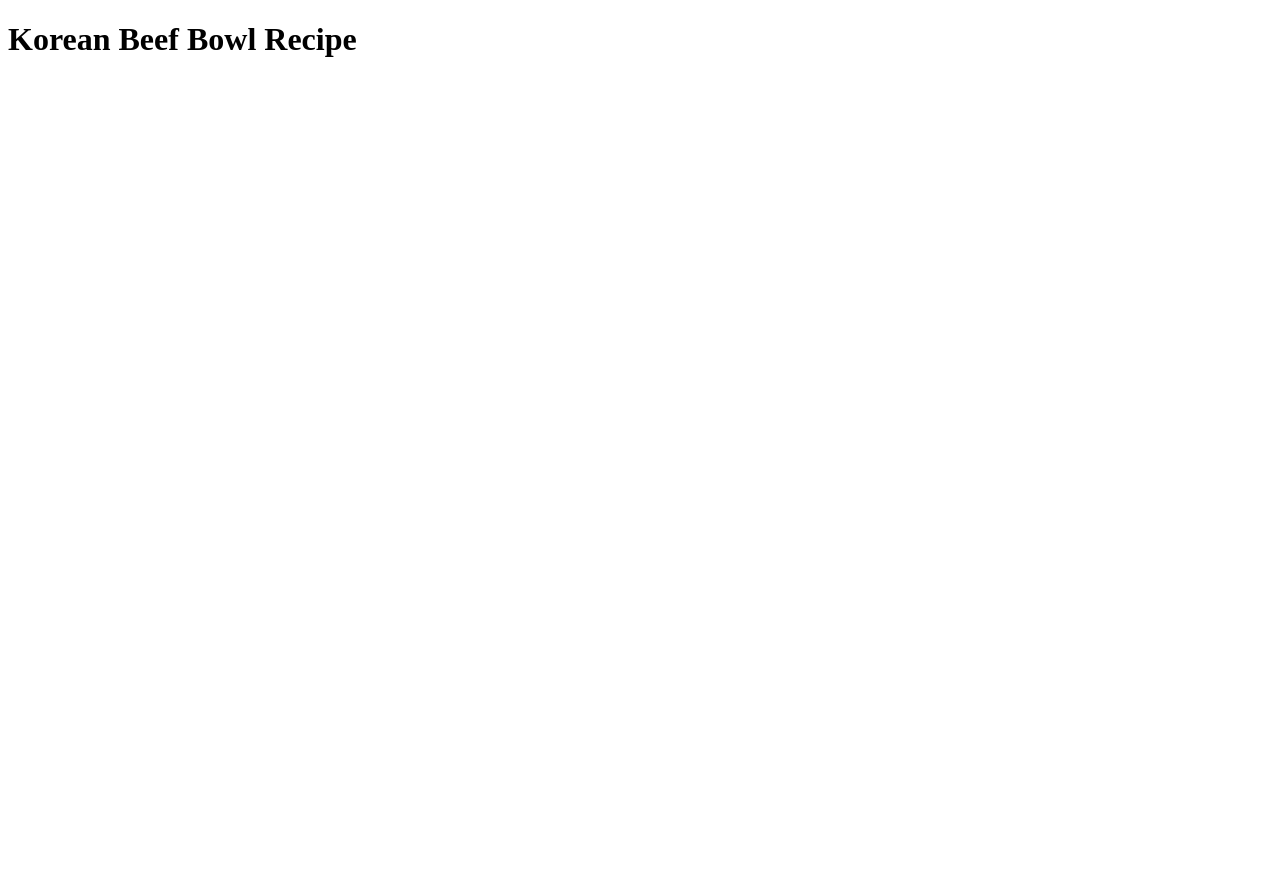
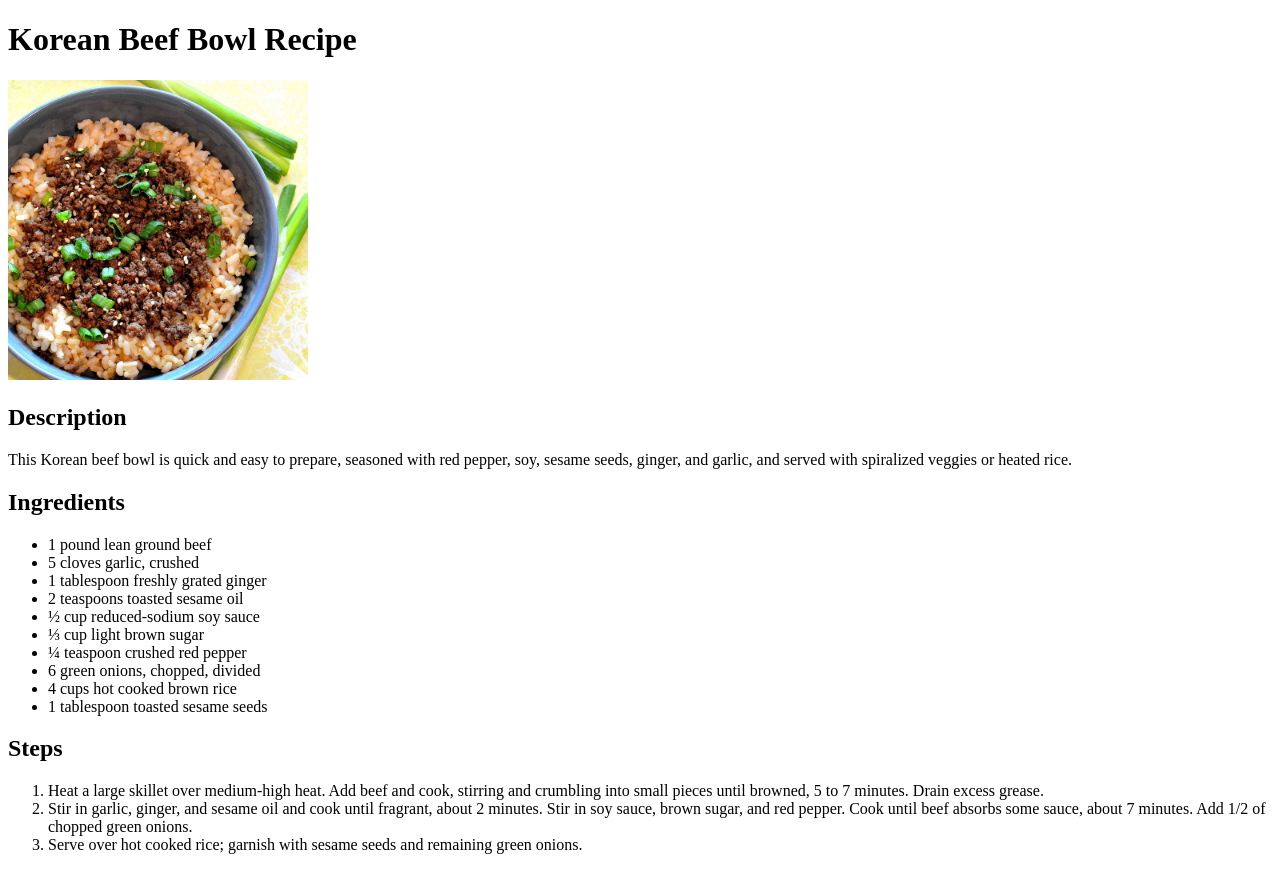
Before and after one commit to KeigeeDev/odin-recipes, a plain HTML site: page recipes/beef-bowl.html in a window 1280 px wide. Before the commit the page ends 800 px from the top, so only its background shows below. Drawn offline with Linux system fonts and the light colour scheme.

Commit message:
Beef Bowl Recipe Content
Add image folder and images for recipe content. Add description, ingredients, and steps in beef-bowl.html

```diff
--- a/recipes/beef-bowl.html
+++ b/recipes/beef-bowl.html
@@ -6,5 +6,27 @@
 </head>
 <body>
     <h1>Korean Beef Bowl Recipe</h1>
+    <img src="../images/korean-bowl.jpg" alt="Korean Beef Bowl" height="300" width="300">
+    <h2>Description</h2>
+        <p>This Korean beef bowl is quick and easy to prepare, seasoned with red pepper, soy, sesame seeds, ginger, and garlic, and served with spiralized veggies or heated rice.</p>
+    <h2>Ingredients</h2>
+        <ul>
+            <li>1 pound lean ground beef</li>
+            <li>5 cloves garlic, crushed</li>
+            <li>1 tablespoon freshly grated ginger</li>
+            <li>2 teaspoons toasted sesame oil</li>
+            <li>½ cup reduced-sodium soy sauce</li>
+            <li>⅓ cup light brown sugar</li>
+            <li>¼ teaspoon crushed red pepper</li>
+            <li>6 green onions, chopped, divided</li>
+            <li>4 cups hot cooked brown rice</li>
+            <li>1 tablespoon toasted sesame seeds</li>
+        </ul>
+    <h2>Steps</h2>
+        <ol>
+            <li>Heat a large skillet over medium-high heat. Add beef and cook, stirring and crumbling into small pieces until browned, 5 to 7 minutes. Drain excess grease.</li>
+            <li>Stir in garlic, ginger, and sesame oil and cook until fragrant, about 2 minutes. Stir in soy sauce, brown sugar, and red pepper. Cook until beef absorbs some sauce, about 7 minutes. Add 1/2 of chopped green onions.</li>
+            <li>Serve over hot cooked rice; garnish with sesame seeds and remaining green onions.</li>
+        </ol>
 </body>
 </html>
```
Also changed, not shown: images/korean-bowl.jpg (added).
